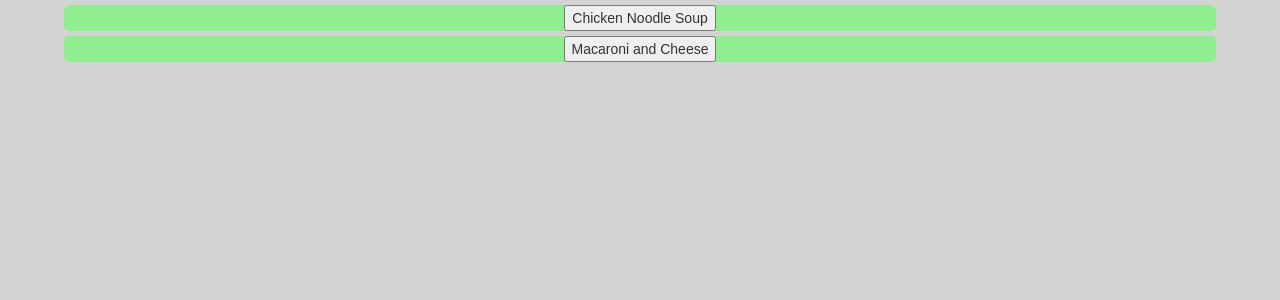
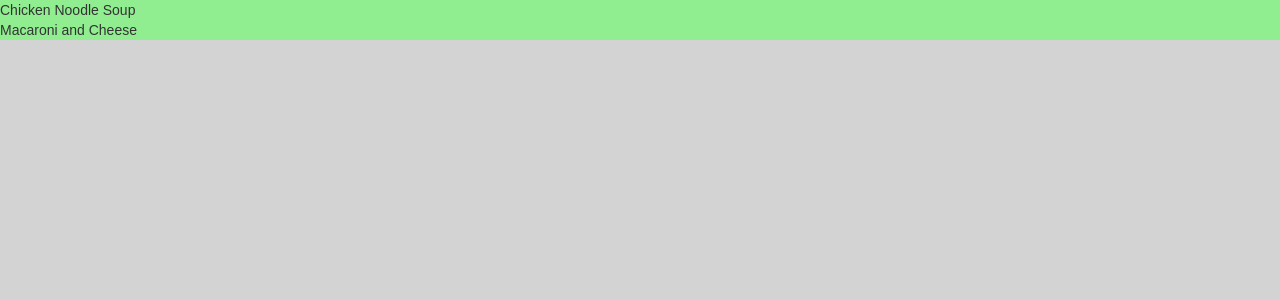
Before and after one commit to neliason/fcc-react-recipe-box, a React (Create React App) app: page / in a window 1280 px wide. Shown: the top 300 px of the page. Built offline with nearby package versions, Linux system fonts and the light colour scheme.

Commit message:
uses react-collapsible

```diff
--- a/package.json
+++ b/package.json
@@ -4,6 +4,7 @@
   "private": true,
   "dependencies": {
     "react": "^16.2.0",
+    "react-collapsible": "^2.0.3",
     "react-dom": "^16.2.0",
     "react-scripts": "1.0.17"
   },
--- a/src/App.css
+++ b/src/App.css
@@ -2,8 +2,13 @@
   text-align: center;
 }
 
+.Collapsible {
+  background-color: lightgreen;
+  text-align: left;
+}
+
 .ingredients {
-  display: none;
+  background-color: white;
 }
 
 .recipe-name {
--- a/src/App.js
+++ b/src/App.js
@@ -34,7 +34,6 @@ class App extends Component {
     return (
       <div className="App">
         {this.state.recipes.map(function (recipe, index) {
-          console.log("receipe", recipe);
           return (
             <Recipe
               name={recipe.name}
--- a/src/Recipe.js
+++ b/src/Recipe.js
@@ -1,13 +1,17 @@
 import React from "react";
 import PropTypes from "prop-types";
+import Collapsible from 'react-collapsible';
 
 const Recipe = props =>
+  <Collapsible trigger={props.name}>
     <div className="recipe">
-    <div className="recipe-name">
+      {/*
+      <div className="recipe-name text-left">
         <button>
           {props.name}
         </button>
       </div>
+      */}
       <div className="ingredients">
         <div className="ingredients-title text-center">
           Ingredients
@@ -23,6 +27,7 @@ const Recipe = props =>
         </div>
       </div>
     </div>
+  </Collapsible>
 
 
 Recipe.propTypes = {
```
Also changed, not shown: 1 other file (tests, documents, lock files or other folders). Lines whose indentation alone changed are shown as unchanged.
